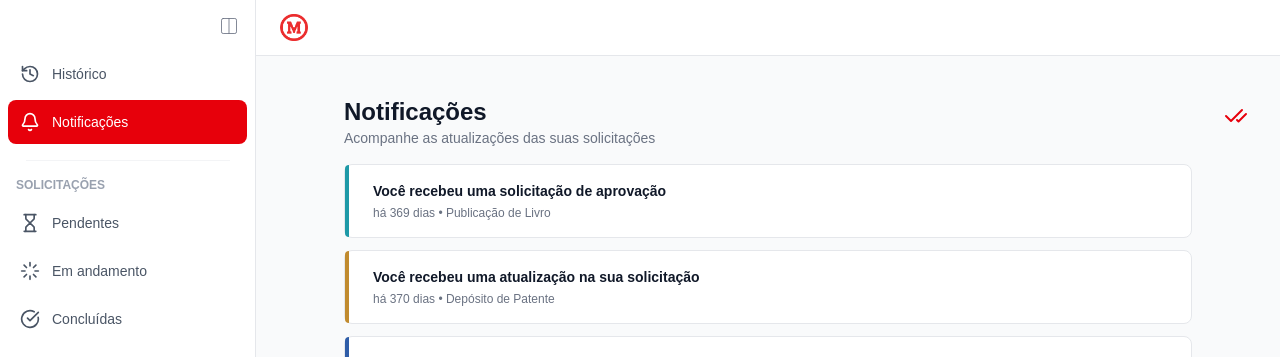
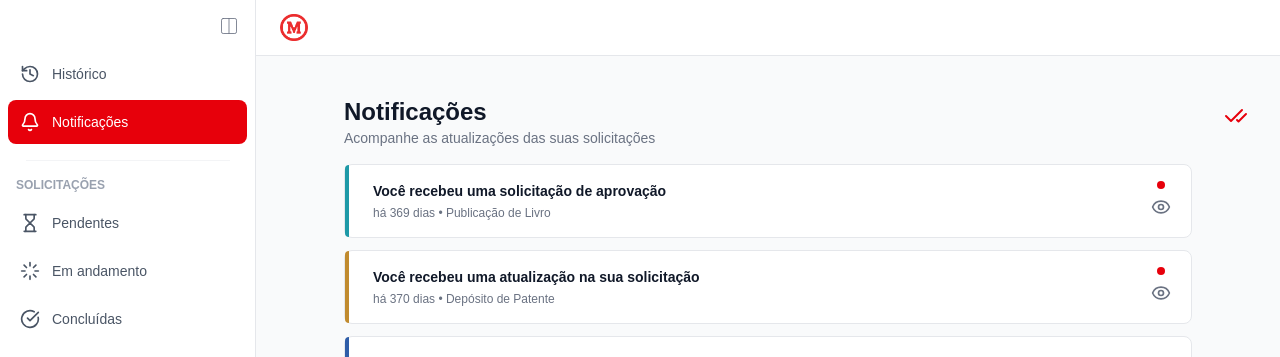
Before and after one commit to mtalala/apo-digital, a Next.js app: page /notificacoes in a window 1280 px wide. Shown: the top 357 px of the page. Built offline with nearby package versions, Linux system fonts and the light colour scheme.

Commit message:
style: unhide eye icon and unread dot on desktop

```diff
--- a/app/(dashboard)/notificacoes/page.tsx
+++ b/app/(dashboard)/notificacoes/page.tsx
@@ -73,7 +73,7 @@ export default function NotificacoesPage() {
 
                 {/* Ações mobile: ícone olho + pontinho de não lido */}
                 {!n.read && (
-                    <div className="ml-4 flex flex-col items-center gap-1 sm:hidden">
+                    <div className="ml-4 flex flex-col items-center gap-1">
                     <span className="w-2 h-2 rounded-full bg-red-600" />
                     <button
                         onClick={() => markAsRead(n.id)}
```
